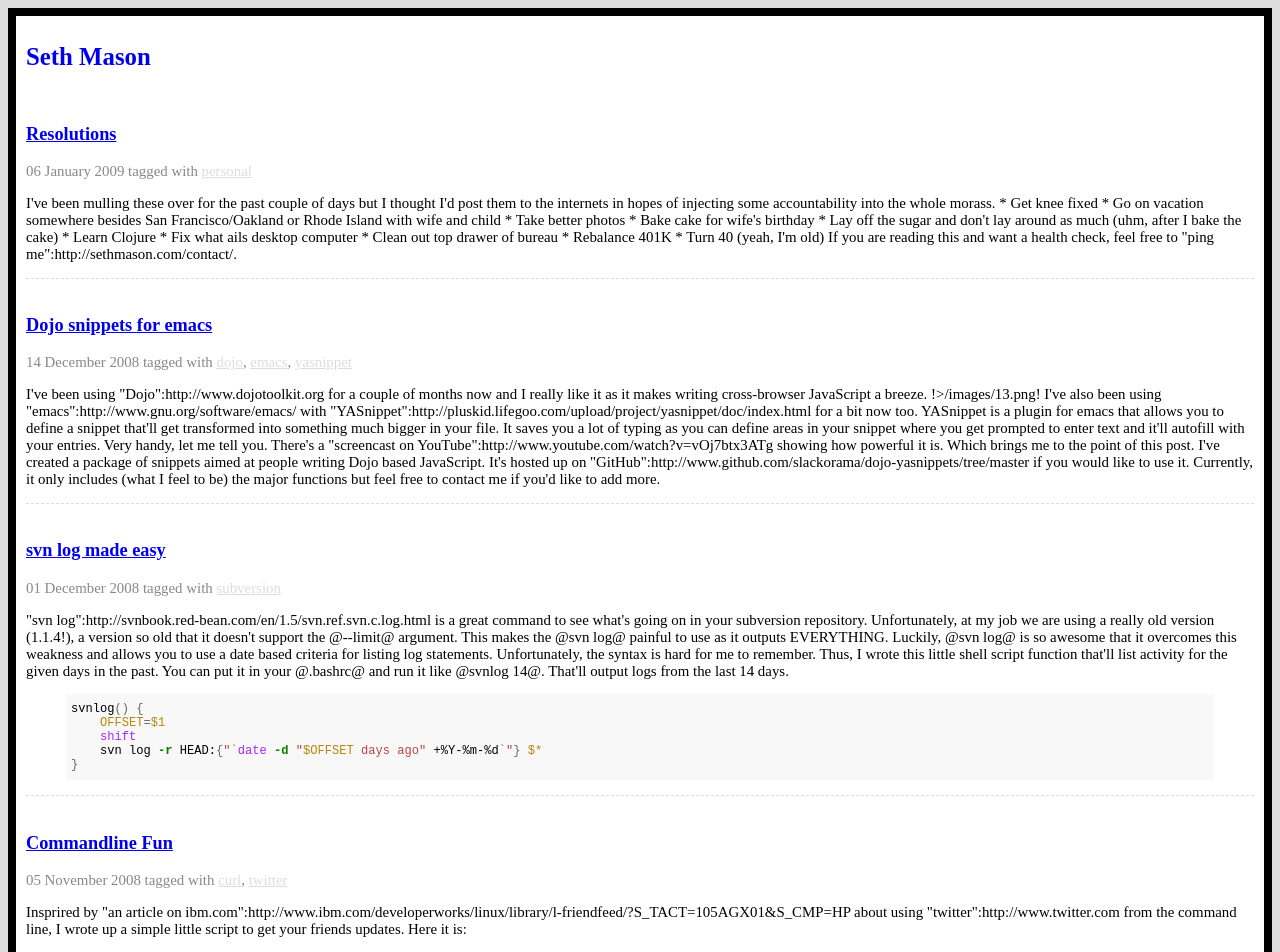
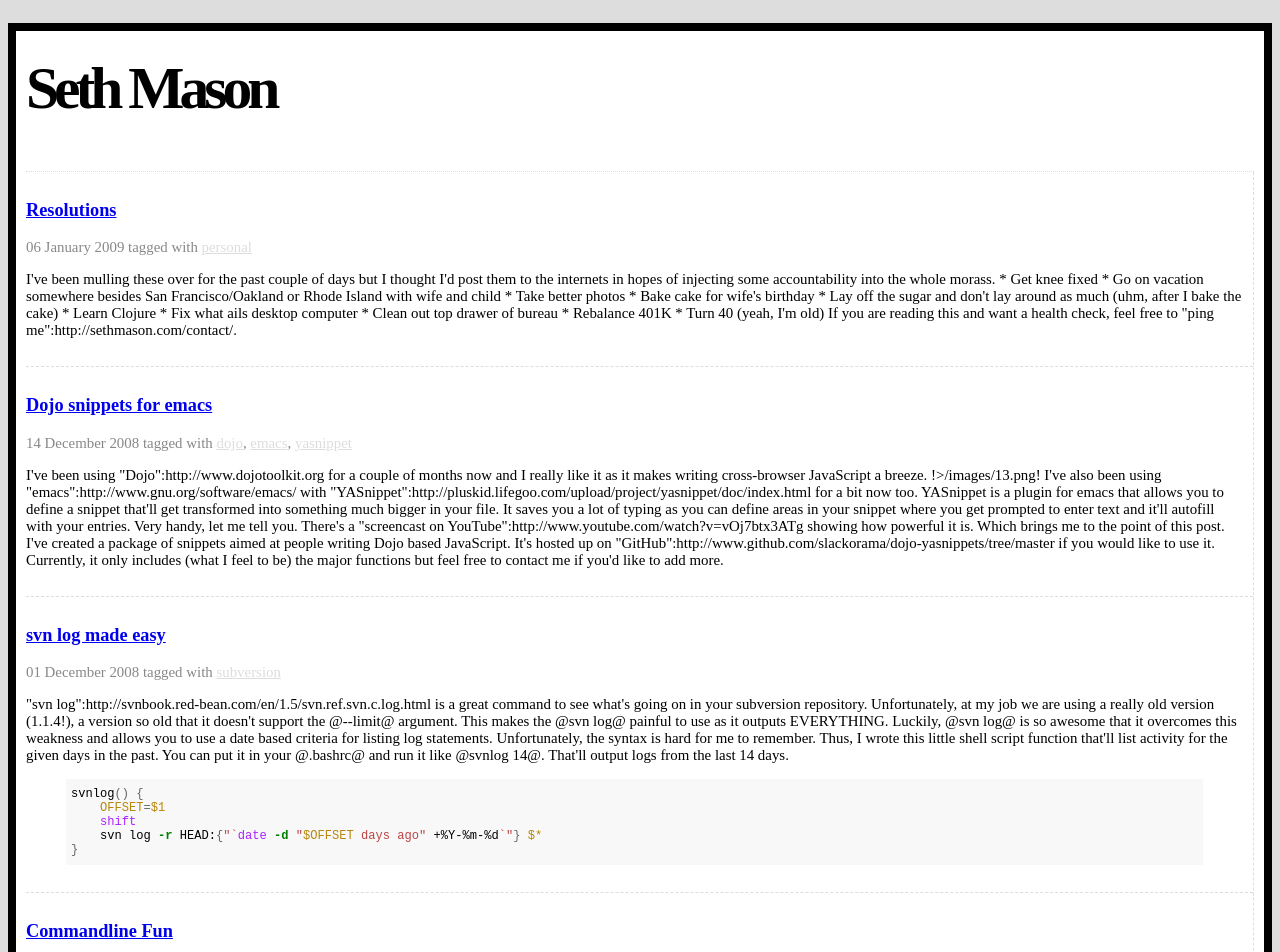
Before and after one commit to slackorama/sethmason.com, a Jekyll site: the page built from index.html, in a window 1280 px wide. Shown: the top 952 px of the page. Built offline with Jekyll 4.4.1, drawn with Linux system fonts in a browser that asks for light colours; comment, search, counter and statistics services are not loaded; a style sheet for code colours, icons or effects is not loaded; some of the changed text lies outside the part shown.

Commit message:
Getting ready to go live

```diff
--- a/_layouts/default.html
+++ b/_layouts/default.html
@@ -38,21 +38,21 @@
 </head>
 
 <body>
-  <div id="doc4" class="yui-t4 container">
-    <div id="hd" role="banner">
+  <div id="doc4" class="container yui-t4">
+    <div id="hd" role="banner" class="header">
       <h1><a href="/" title="Go to first page">Seth Mason</a></h1>
     </div>
 
     <div id="bd" role="main">
       <div id="yui-main">
         <div class="yui-b">
-          <div class="yui-g">
+          <div class="yui-g content">
             {{ content }}
           </div>
         </div>
       </div>
 
-      <div class="yui-b" role="navigation">
+      <div class="yui-b sidebar" role="navigation">
         <!-- Google Custom Search Element -->
         <div id="cse" style="width:100%;">Loading</div>
 
@@ -62,6 +62,33 @@
             new google.search.CustomSearchControl().draw('cse');
           }, true);
         </script>
+
+        <div class="widget">
+          <h3>Follow me</h3>
+            <a href="http://www.friendfeed.com/slackorama">
+              <img src="/images/site/friendfeed_32.png" height="16" width="16"
+              alt="" style="vertical-align:middle;border:0"/></a>&nbsp;<a
+              href="http://www.friendfeed.com/slackorama">FriendFeed</a><br />
+            <a href="http://www.linkedin.com/in/sethmason">
+              <img src="/images/site/linkedin_32.png" height="16" width="16"
+              alt="" style="vertical-align:middle;border:0"/></a>&nbsp;<a
+              href="http://www.linkedin.com/in/sethmason">LinkedIn</a><br />
+            <a href="http://www.twitter.com/slackorama">
+              <img src="/images/site/Twitter-16x16.png"
+              alt="" style="vertical-align:middle;border:0"/></a>&nbsp;<a
+              href="http://www.twitter.com/slackorama">Twitter</a><br />
+            <a href="http://feeds2.feedburner.com/sethmason"
+                      rel="alternate" type="application/rss+xml"><img
+                      src="http://www.feedburner.com/fb/images/pub/feed-icon16x16.png"
+                      alt=""
+                      style="vertical-align:middle;border:0"/></a>&nbsp;<a
+                      href="http://feeds2.feedburner.com/sethmason"
+                      rel="alternate" type="application/rss+xml">Subscribe to feed</a></p>
+          </div>
+        </div>
+      </div>
+
+    <div id="ft" role="contentinfo" class="footer">
         <ul>
           <li><a href="/about.html" title="About Seth Mason">About</a></li>
           <li><a href="/contact.html" title="Contact Seth
@@ -71,12 +98,6 @@
           <li><a href="/terms-of-use.html" title="Terms of Use">Terms
           of Use</a></li>
         </ul>
-
-      </div>
-    </div>
-
-    <div id="ft" role="contentinfo">
-      <p>Footer</p>
     </div>
   </div>
 <script type="text/javascript">
--- a/_layouts/post.html
+++ b/_layouts/post.html
@@ -11,7 +11,7 @@
   <p>{{ content }}</p>
 
     <!-- AddThis Bookmark Post Button BEGIN -->
-    <div><a
+    <div class="addthis"><a
              href="http://www.addthis.com/bookmark.php?pub=sethmason&amp;url=http://sethmason.com{{page.url | escape }}&amp;title={{page.title|escape}}" title="Bookmark using any bookmark manager!" target="_blank"><img src="http://s3.addthis.com/button0-bm.gif" width="83" height="16" border="0" alt="AddThis Social Bookmark Button" class="noline" /></a>
     </div>
     <!-- AddThis Bookmark Post Button END -->
--- a/_posts/2008-06-10-machine-specific-startup-files-in-bash.textile
+++ b/_posts/2008-06-10-machine-specific-startup-files-in-bash.textile
@@ -7,7 +7,7 @@
 layout: post
 txp_url: /blog/30/machine-specific-startup-files-in-bash
 ---
-Here's a helfpul tip if you use a couple of different machines and need specific things set up on a specific machine.
+Here's a helpful tip if you use a couple of different machines and need specific things set up on a specific machine.
 
 Just add the following to your ".bashrc":http://en.wikipedia.org/wiki/Bash
 
--- a/about.textile
+++ b/about.textile
@@ -12,7 +12,7 @@
 use my <a href="/contact" title="Contact page">contact page</a>.
 
 I have worked for Experian Cheetahmail since December of 2007 but nothing on
-site is endorsed by them.
+this site is endorsed by them.
 
 <a href="http://www.linkedin.com/in/sethmason" ><img
 src="http://www.linkedin.com/img/webpromo/btn_viewmy_160x33.gif" width="160"
--- a/css/site.css
+++ b/css/site.css
@@ -1,9 +1,16 @@
+html {
+    background: #ddd;
+}
+
 body {
     font-size: 93%; /* 12px */
     background: #ddd;
+    padding: 15px 0 15px;
 }
 
-a:hover { background: #ddd; }
+h1,h2,h3,strong {
+    font-weight: bold;
+}
 
 h1 {
     font-size: 167%;
@@ -17,16 +24,13 @@
     font-size: 123.1%;
 }
 
-strong {
-    font-weight: bold;
-}
-
-p, ul, ol, li {
+p, ul, ol {
     margin-bottom: 9px;
 }
 
 li {
-    list-style-type: square;
+    list-style-type: circle;
+    margin-bottom: 3px;
     margin-left: 2em;
 }
 
@@ -40,12 +44,25 @@
 }
 
 /* header */
-#hd a {
-    text-decoration: none;
+.header {
+    padding-bottom:35px;
+    border-bottom: 1px dotted #ddd;
 }
 
-#hd a:hover {
-    text-decoration: underline;
+.header h1 {
+    font-size: 400%;
+    font-weight: bold;
+    letter-spacing: -5px;
+    line-height: 15px;
+}
+
+.header a {
+    text-decoration: none;
+    color: #000;
+}
+
+.header a:hover {
+    text-decoration: none;
 }
 
 .byline {
@@ -56,18 +73,42 @@
     color: #ddd;
     }
 
-.container {
+#doc4 {
     border: 8px solid black;
     background-color: #fff;
     padding: 10px;
-    margin: 8px 0px 8px 0px;
+}
+
+.content {
+    border-right: 1px dashed #ddd;
+}
+
+.content a:hover { background: #ddd; }
+
+.sidebar h3 {
+    color: #777;
+}
+
+.sidebar a {
+    text-decoration: none;
+}
+p
+.sidebar a:hover {
+    text-decoration: none;
 }
 
 .post {
     border-bottom: 1px dashed #ddd;
-    padding: 18px 0 0 0;
+    padding: 10px 10px 12px 0;
 }
 
-.post h3 {
-    font-weight: bold;
+.addthis a:hover { background: #fff }
+
+.footer {
+    padding: 10px 0 0 0;
 }
+
+.footer li {
+    list-style: square;
+    float: left;
+}
```
Also changed, not shown: 1 other file.
